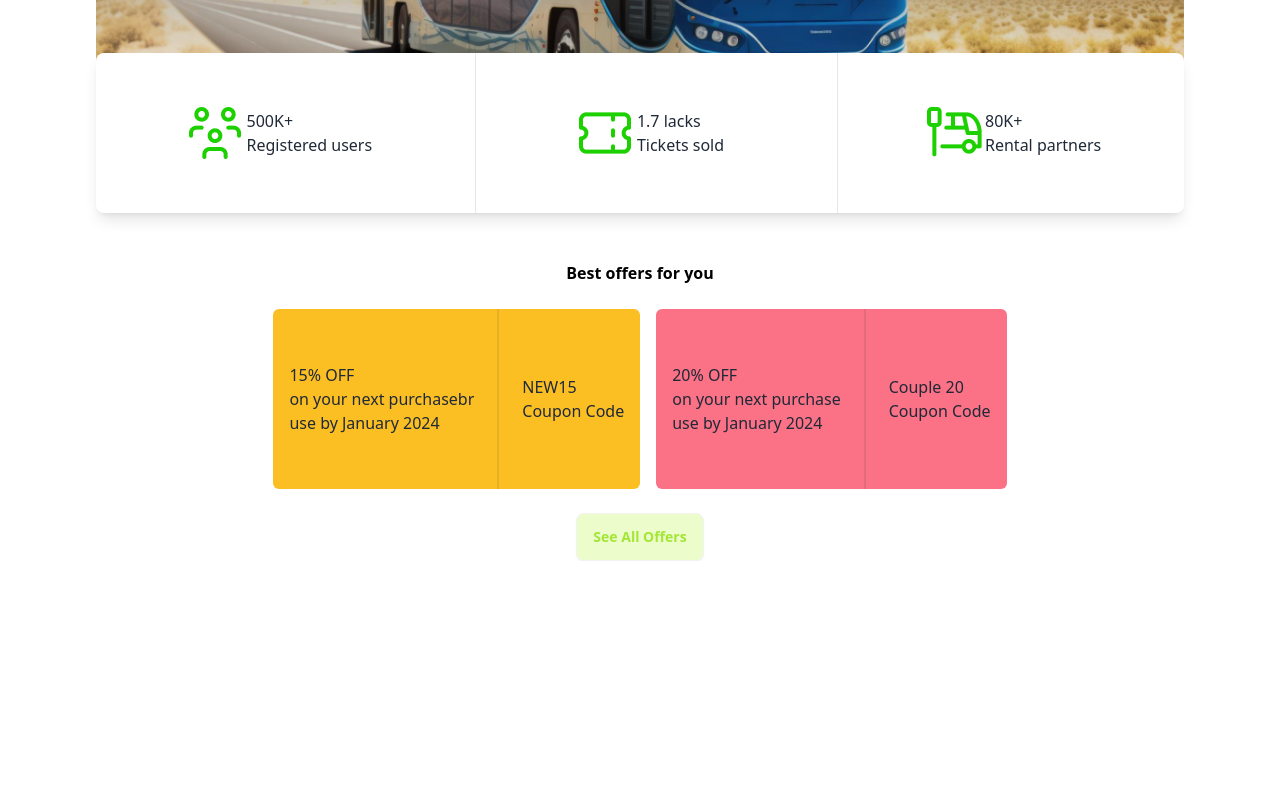
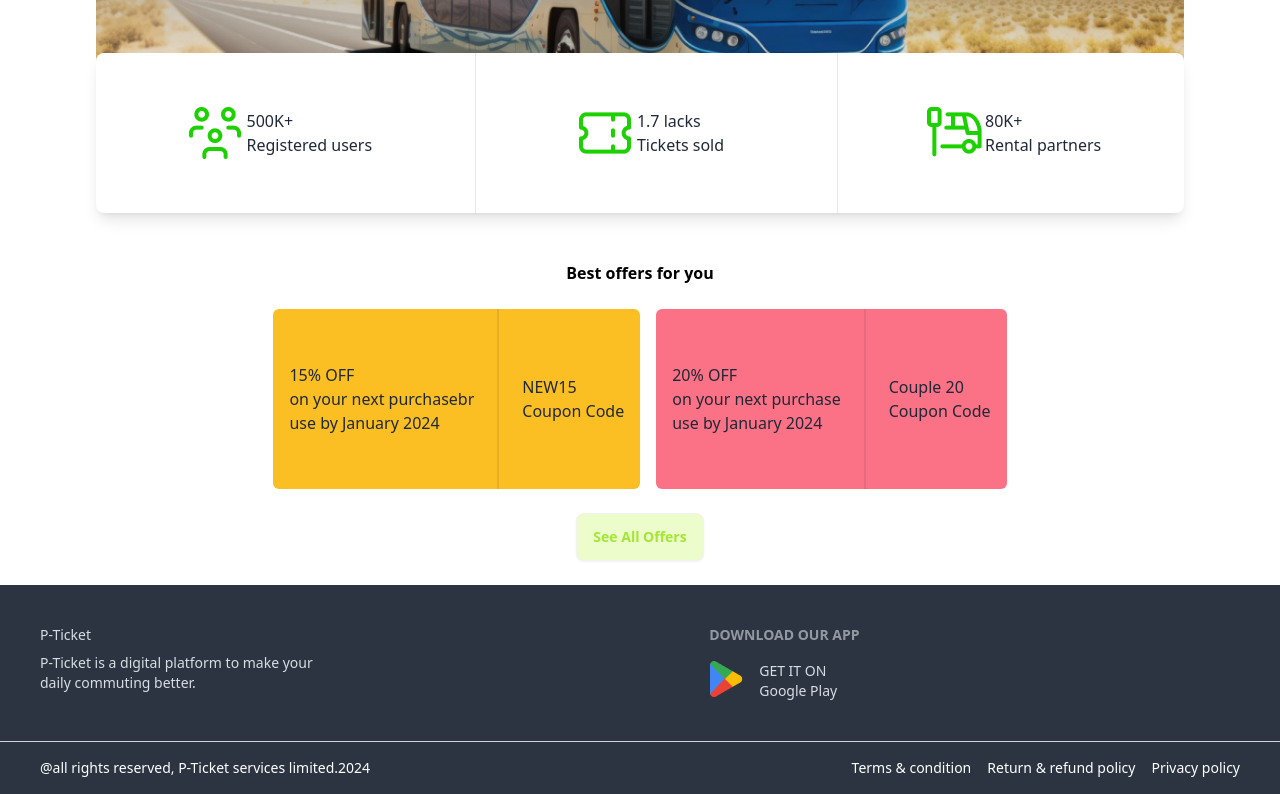
Before and after one commit to nusratjahanlima/bus-ticket-js-dom, a plain HTML site: page index.html in a window 1280 px wide. Shown: the part 475-1269 px from the top of the page. Before the commit the page ends 1036 px from the top, so only its background shows below. Drawn offline with nearby package versions, Linux system fonts and the light colour scheme.

Commit message:
footer section created

```diff
--- a/index.html
+++ b/index.html
@@ -130,11 +130,77 @@
       </div>
     </section>
 
+
+
+
+
   </main>
 
-  <footer>
 
+
+
+
+
+
+  <footer class="footer p-10 bg-neutral text-neutral-content mt-6">
+
+    <aside>
+      <p>P-Ticket</p>
+      <p>P-Ticket is a digital platform to make your <br> daily commuting better.</p>
+    </aside>
+    <nav>
+      <h6 class="footer-title">Download our app</h6>
+      <div class="grid grid-flow-col gap-4">
+        <img src="./images/playstore.png" alt="">
+        <div>
+          <p>GET IT ON <br> <span>Google Play</span></p>
+        </div>
+      </div>
+    </nav>
   </footer>
+
+  <footer class="footer px-10 py-4 border-t  dashed bg-neutral text-base-content border-gray-300">
+    <aside class="items-center grid-flow-col">
+      <p class="text-white">@all rights reserved, P-Ticket services limited.2024</p>
+    </aside>
+    <nav class="md:place-self-center md:justify-self-end">
+      <div class="flex items-end justify-around gap-4 text-white">
+        <p>Terms & condition</p>
+        <p>Return & refund policy</p>
+        <p>Privacy policy</p>
+      </div>
+    </nav>
+  </footer>
+
+
+
+
+
+
+
+
+
+
+  <!--  <footer class="footer p-10 bg-neutral text-neutral-content">
+
+      <aside>
+        <p>P-Ticket</p>
+        <p>P-Ticket is a digital platform to make your <br> daily commuting better.</p>
+      </aside>
+      <nav>
+        <h6 class="footer-title">Download our app</h6>
+        <div class="grid grid-flow-col gap-4">
+          <img src="./images/playstore.png" alt="">
+          <div>
+            <p>GET IT ON <br> <span>Google Play</span></p>
+          </div>
+        </div>
+      </nav>
+      <div class="border-t border-dashed border-gray-300"></div>
+
+
+    </footer> -->
+
 
   <script src="/script.js"></script>
 
```
Lines whose indentation alone changed are shown as unchanged.
